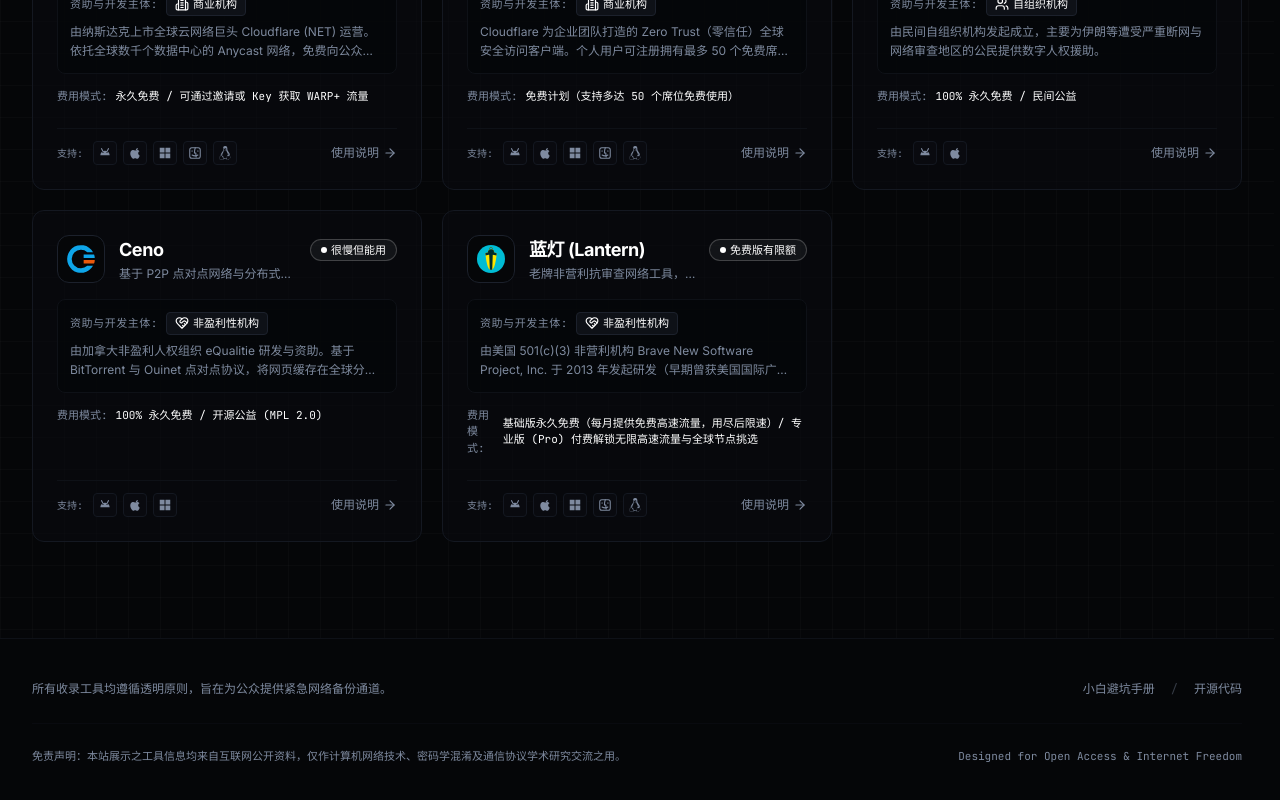
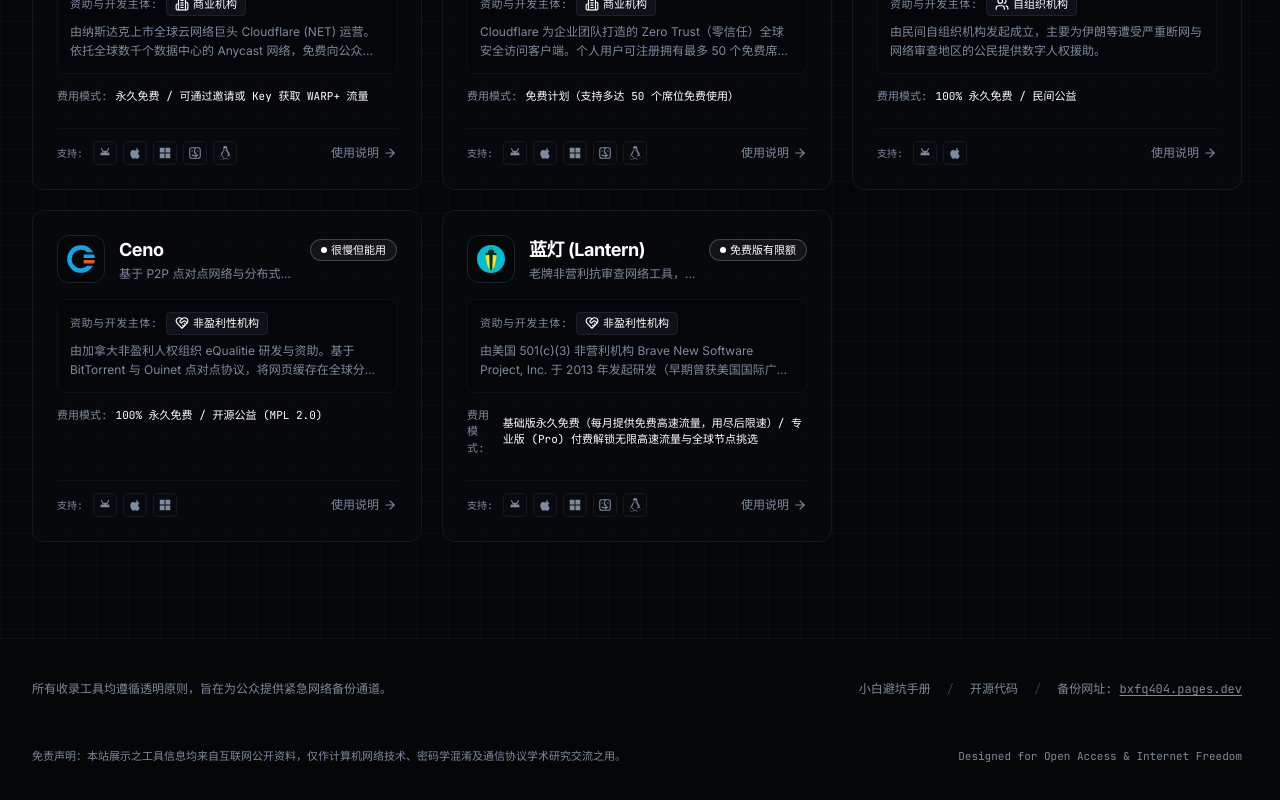
Before and after one commit to kanpianer/bxfq, a React (Vite) app: page / in a window 1280 px wide. Shown: the part 907-1707 px from the top of the page. Built offline with nearby package versions, Linux system fonts and the light colour scheme; a small style sheet from the web is missing; a web font is replaced by a local one.

Commit message:
feat: add backup site link (bxfq404.pages.dev) to footer

```diff
--- a/src/components/Footer.tsx
+++ b/src/components/Footer.tsx
@@ -29,6 +29,15 @@
             >
               开源代码
             </a>
+            <span className="text-obsidian-400 opacity-40">/</span>
+            <a
+              href="https://bxfq404.pages.dev/"
+              target="_blank"
+              rel="noopener noreferrer"
+              className="text-obsidian-400 hover:text-white transition-colors"
+            >
+              备份网址: <span className="underline underline-offset-2">bxfq404.pages.dev</span>
+            </a>
           </div>
         </div>
 
```
